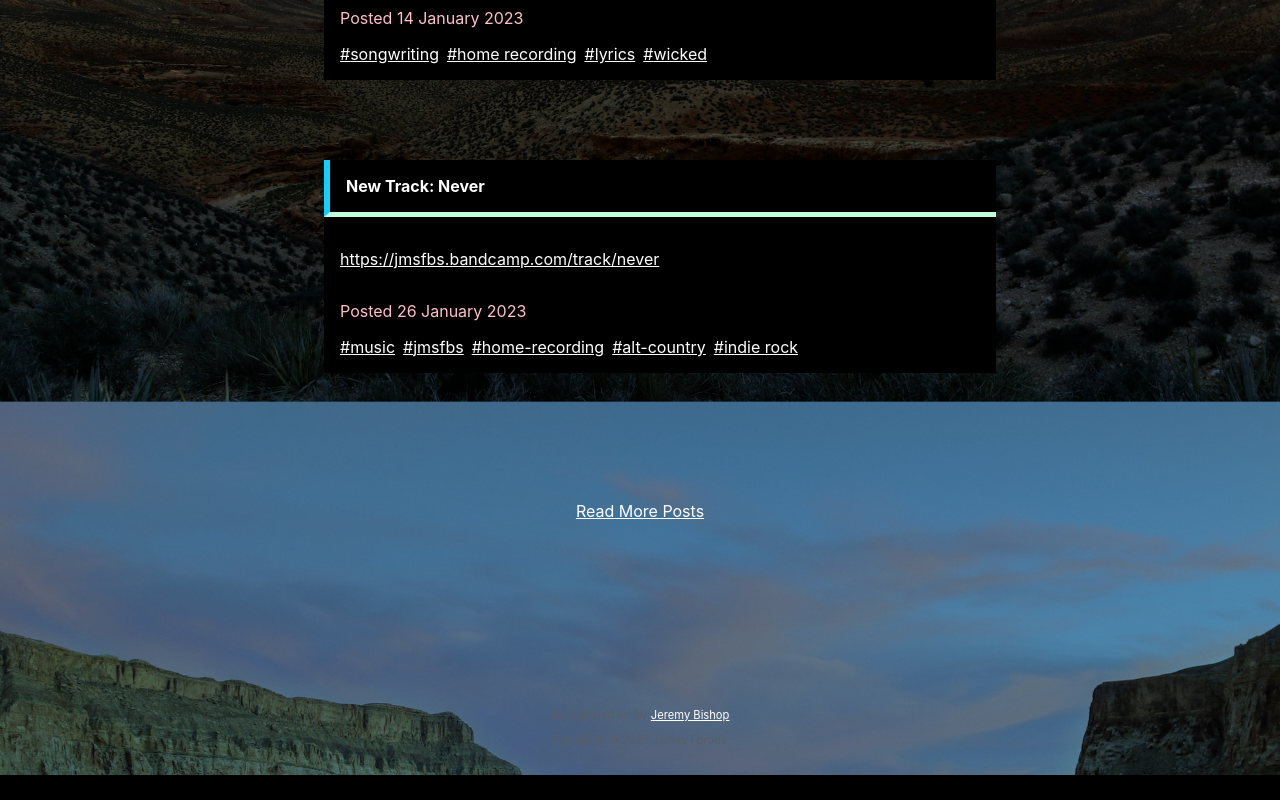
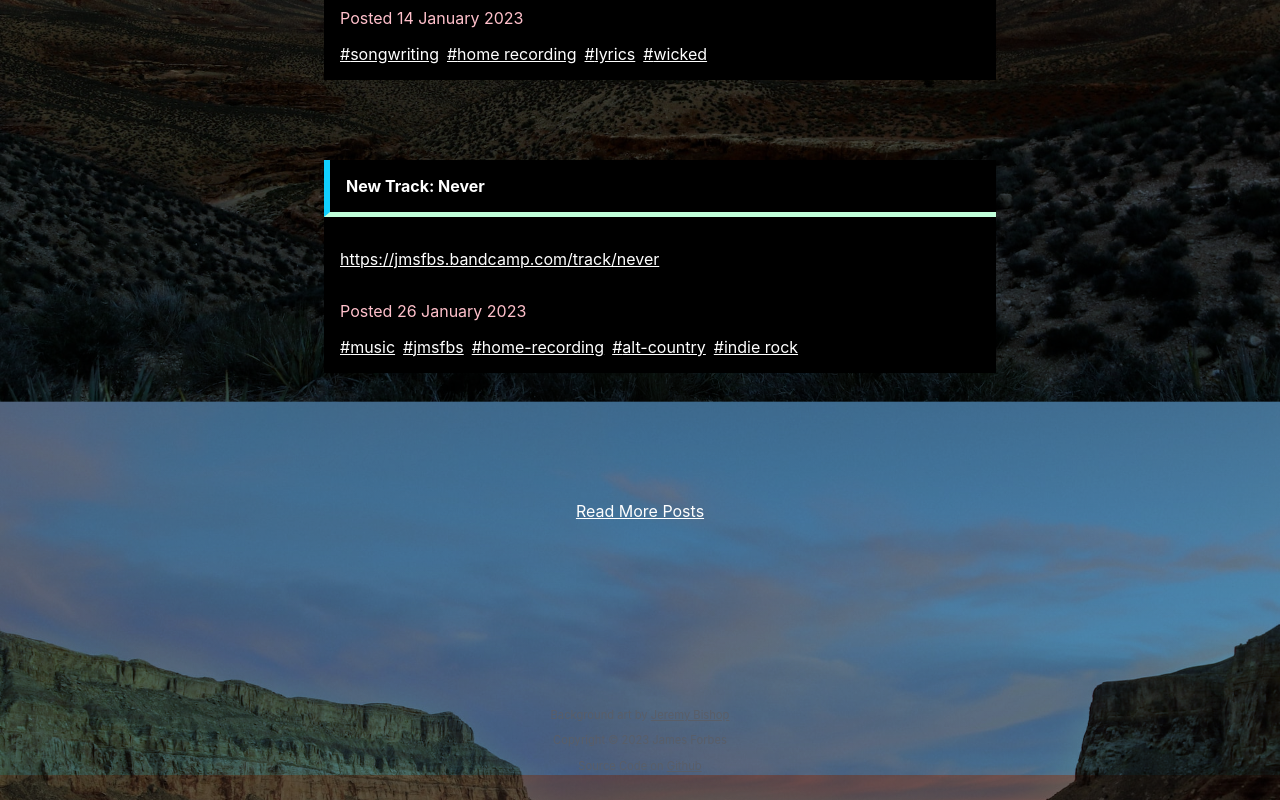
Before and after one commit to JAForbes/jmsfbs.com, a SvelteKit app: page / in a window 1280 px wide. Shown: the part 6425-7225 px from the top of the page. Before the commit the page ends 7200 px from the top, so only its background shows below. Built offline with nearby package versions, Linux system fonts and the light colour scheme.

Commit message:
Fix image issue

```diff
--- a/src/routes/+page.svelte
+++ b/src/routes/+page.svelte
@@ -41,6 +41,7 @@
 	<footer class="footer">
 	  <p>Background art by <a href="https://unsplash.com/photos/axCBZHXGQKo?utm_source=unsplash&utm_medium=referral&utm_content=creditShareLink">Jeremy Bishop</a></p>
 	  <p>Copyright © {new Date().getFullYear()} James Forbes</p>
+    <p>Source Code on <a href="https://github.com/JAForbes/jmsfbs.com">Github</a></p>
 	</footer>
 </div>
 <style>
@@ -52,7 +53,7 @@
 :global(body) {
   display: grid;
   color: white;
-  background: linear-gradient(#707070, #5a99c1), url(/static/desert-bg.jpg);
+  background: linear-gradient(#707070, #5a99c1), url(/desert-bg.jpg);
   background-position: 50% 50%;
   background-size: cover;
   background-repeat: none;
@@ -167,115 +168,4 @@
   font-family: source-code-pro, Menlo, Monaco, Consolas, 'Courier New',
     monospace;
 }
-
-:global(html) {
-  display: grid;
-  min-height: 100vh;
-  background-color: black;
-}
-:global(body) {
-  display: grid;
-  color: white;
-  background: linear-gradient(#707070, #5a99c1), url(/static/desert-bg.jpg);
-  background-position: 50% 50%;
-  background-size: cover;
-  background-repeat: none;
-  background-blend-mode: multiply;
-  background-attachment: fixed;
-}
-
-:global(body > div) {
-  display: grid;
-  justify-content: center;
-}
-
-.app {
-  display: grid;
-  padding: 1em;
-  gap: 10em;
-  align-items: center;
-}
-
-.app .landing {
-  display: grid;
-  padding: 1em;
-  gap: 10em;
-  align-items: center;
-  max-width: 30em;
-  justify-self: center;
-}
-
-
-.links {
-  display: grid;
-  grid-auto-flow: column;
-  justify-content: space-around;
-}
-
-.logoLink {
-  background-color: white;
-  border-radius: 0.25em;
-  max-width: 5em;
-  min-height: 5em;
-  max-height: 5em;
-  overflow: hidden;
-}
-
-.header {
-  display: grid;
-  justify-content: center;
-}
-
-@keyframes color-change {
-  0% {
-    color: pink;
-  }
-  50% {
-    color: lightskyblue
-  }
-  100% {
-    color: pink;
-  }
-}
-
-.header h1 {
-  font-size: 4em;
-  letter-spacing: 10px;
-  margin: 0em;
-  animation: color-change 10s ease-in-out alternate infinite;
-  mix-blend-mode: difference;
-}
-
-.logoLink img {
-  min-height: 100%;
-  max-height: 100%;
-}
-
-.tracks {
-  display: grid;
-  justify-content: center;
-  gap: 2em;
-}
-
-.footer {
-  color: #595e68;
-  align-self: end;
-  justify-content: center;
-  justify-items: center;
-  text-align: center;
-  font-size: 0.7em;
-}
-
-.footer a:visited, .footer a {
-  color: currentColor;
-}
-
-.app a, .app a:visited {
-  color: white;
-}
-
-.app a:hover {
-  color: pink;
-}
-
 </style>
```
